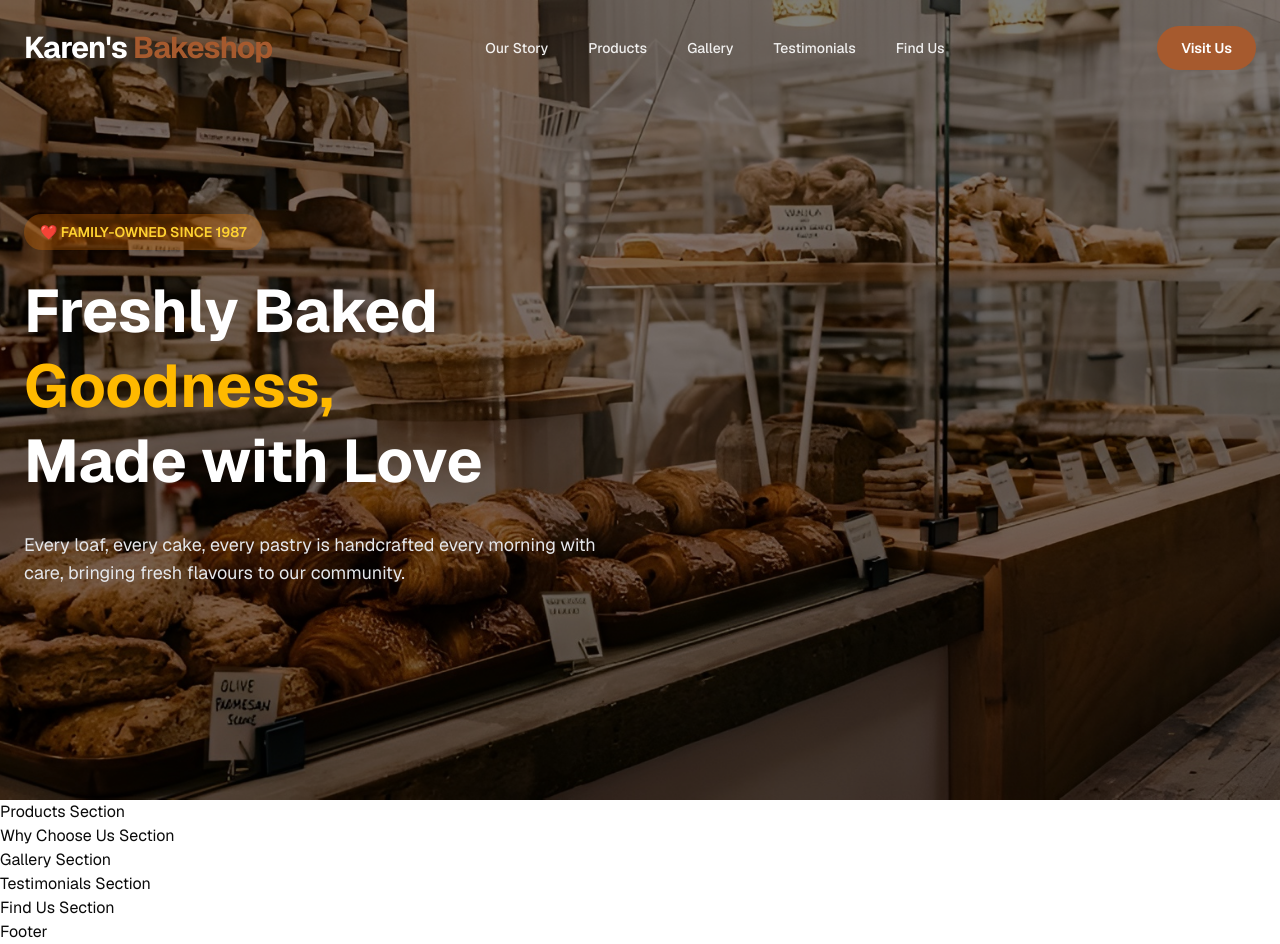
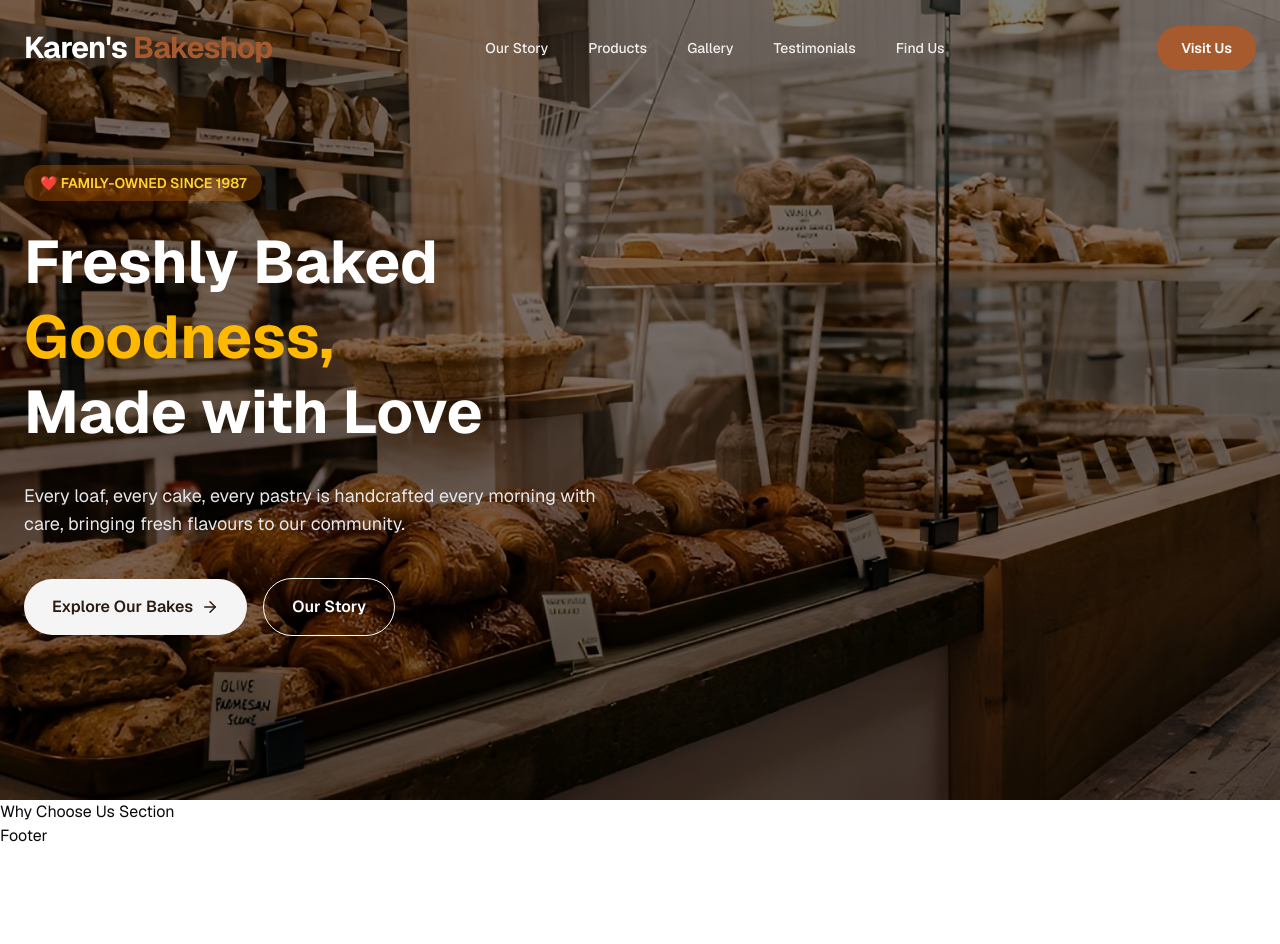
Before and after one commit to pherneaspherb/karens-bakeshop, a Next.js app: page / in a window 1280 px wide. After the commit the page ends 848 px from the top, so only its background shows below. Built offline with nearby package versions, Linux system fonts and the light colour scheme; a web font is replaced by a local one.

Commit message:
chore: gave id's in each file

```diff
--- a/components/sections/FindUs/FindUs.tsx
+++ b/components/sections/FindUs/FindUs.tsx
@@ -1,7 +1,7 @@
 export default function FindUs() {
   return (
-    <section>
-      Find Us Section
+    <section id="find-us">
+      {/* Map & Contact */}
     </section>
   );
 }
--- a/components/sections/Gallery/Gallery.tsx
+++ b/components/sections/Gallery/Gallery.tsx
@@ -1,7 +1,7 @@
 export default function Gallery() {
   return (
-    <section>
-      Gallery Section
+    <section id="gallery">
+      {/* Gallery */}
     </section>
   );
 }
--- /dev/null
+++ b/components/sections/Hero/HeroButtons.tsx
@@ -0,0 +1,25 @@
+import { ArrowRight } from "lucide-react";
+import Link from "next/link";
+
+export default function HeroButtons() {
+  return (
+    <div className="mt-10 flex items-center gap-4">
+
+      <Link
+        href="#products"
+        className="inline-flex items-center gap-2 rounded-full bg-[var(--accent)] px-7 py-4 font-semibold text-[var(--dark)] transition-all duration-300 hover:scale-105"
+      >
+        Explore Our Bakes
+        <ArrowRight size={18} />
+      </Link>
+
+      <Link
+        href="#story"
+        className="rounded-full border border-white px-7 py-4 font-semibold text-white transition-all duration-300 hover:bg-white hover:text-[var(--dark)]"
+      >
+        Our Story
+      </Link>
+
+    </div>
+  );
+}
--- a/components/sections/Hero/HeroContent.tsx
+++ b/components/sections/Hero/HeroContent.tsx
@@ -1,3 +1,5 @@
+import HeroButtons from "./HeroButtons";
+
 export default function HeroContent() {
   return (
     <div className="mx-auto flex h-full max-w-7xl items-center px-6">
@@ -22,6 +24,8 @@ export default function HeroContent() {
           with care, bringing fresh flavours to our community.
         </p>
 
+        <HeroButtons />
+
       </div>
     </div>
   );
--- a/components/sections/Products/Products.tsx
+++ b/components/sections/Products/Products.tsx
@@ -1,7 +1,7 @@
 export default function Products() {
   return (
-    <section>
-      Products Section
+    <section id="products">
+      {/* Products content goes here */}
     </section>
   );
 }
--- a/components/sections/Testimonials/Testimonials.tsx
+++ b/components/sections/Testimonials/Testimonials.tsx
@@ -1,7 +1,7 @@
 export default function Testimonials() {
   return (
-    <section>
-      Testimonials Section
+    <section id="testimonials">
+      {/* Testimonials */}
     </section>
   );
 }
```
